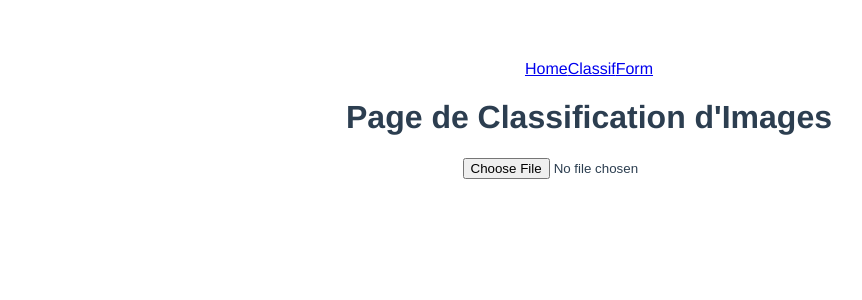
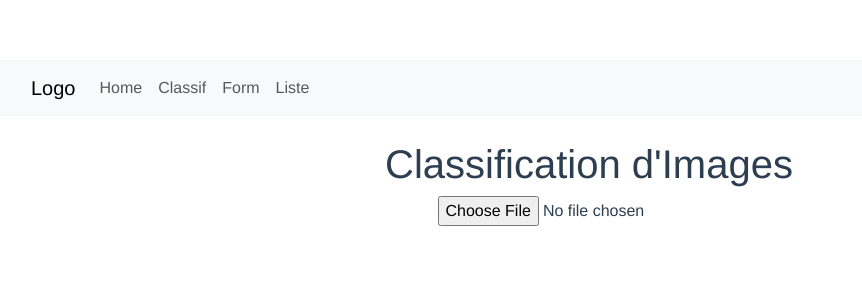
Before and after one commit to Pindice/Sperme, a Vue app in the folder front/: page /classif in a window 1280 px wide. Shown: the top 300 px of the page, without its empty margins (51-913 px from the left). Built offline with nearby package versions, Linux system fonts and the light colour scheme.

Commit message:
Creation ListePatients et update Bootstrap 1

```diff
--- a/front/package.json
+++ b/front/package.json
@@ -9,6 +9,7 @@
   },
   "dependencies": {
     "axios": "^1.4.0",
+    "bootstrap": "^5.3.1",
     "core-js": "^3.8.3",
     "vue": "^3.3.4",
     "vue-router": "^4.2.4"
--- a/front/src/App.vue
+++ b/front/src/App.vue
@@ -1,11 +1,33 @@
 <template>
   <div id="app">
-    <nav>
-      <router-link to="/">Home</router-link>
-      <router-link to="/classif">Classif</router-link>
-      <router-link to="/form">Form</router-link>
+    <nav class="navbar navbar-expand-lg navbar-light bg-light">
+      <div class="container">
+        <router-link to="/" class="navbar-brand">Logo</router-link>
+        <button class="navbar-toggler" type="button" data-bs-toggle="collapse" data-bs-target="#navbarNav"
+          aria-controls="navbarNav" aria-expanded="false" aria-label="Toggle navigation">
+          <span class="navbar-toggler-icon"></span>
+        </button>
+        <div class="collapse navbar-collapse" id="navbarNav">
+          <ul class="navbar-nav">
+            <li class="nav-item">
+              <router-link to="/" class="nav-link">Home</router-link>
+            </li>
+            <li class="nav-item">
+              <router-link to="/classif" class="nav-link">Classif</router-link>
+            </li>
+            <li class="nav-item">
+              <router-link to="/form" class="nav-link">Form</router-link>
+            </li>
+            <li class="nav-item">
+              <router-link to="/liste" class="nav-link">Liste</router-link>
+            </li>
+          </ul>
+        </div>
+      </div>
     </nav>
-    <router-view />
+    <div class="container mt-4">
+      <router-view />
+    </div>
   </div>
 </template>
 
--- a/front/src/components/ClassificationImage.vue
+++ b/front/src/components/ClassificationImage.vue
@@ -1,10 +1,15 @@
 <template>
   <div>
-    <h1>Page de Classification d'Images</h1>
+    <h1>Classification d'Images</h1>
     <input type="file" ref="imageInput" @change="uploadImage" accept="image/*">
+    <div v-if="imagePreview">
+      <br>
+      <img :src="imagePreview" alt="Image preview">
+    </div>
+    <br>
     <div v-if="predictions">
       <h2>Résultats de classification :</h2>
-      <table>
+      <table class="table table-striped">
         <thead>
           <tr>
             <th>Étiquette</th>
@@ -31,6 +36,7 @@ axios.defaults.baseURL = 'http://localhost:8000';
 export default {
   setup() {
     const predictions = ref(null);
+    const imagePreview = ref(null);
 
     async function uploadImage(event) {
       const file = event.target.files[0];
@@ -39,6 +45,14 @@ export default {
         return;
       }
 
+      // Afficher la prévisualisation de l'image sans la sauvegarder dans une base de données
+      const reader = new FileReader();
+      reader.onload = (e) => {
+        imagePreview.value = e.target.result;
+      };
+      reader.readAsDataURL(file);
+
+      // Effectuer la classification d'image en envoyant le fichier au serveur
       const formData = new FormData();
       formData.append('image', file);
 
@@ -53,6 +67,7 @@ export default {
     return {
       predictions,
       uploadImage,
+      imagePreview,
     };
   },
 };
--- /dev/null
+++ b/front/src/components/ListePatients.vue
@@ -0,0 +1,62 @@
+<template>
+    <div>
+      <h1>Liste des patients</h1>
+      <table>
+        <thead>
+          <tr>
+            <th>ID</th>
+            <th>Season</th>
+            <th>Age</th>
+            <th>Childish Diseases</th>
+            <th>Accident or Serious Trauma</th>
+            <th>Surgical Intervention</th>
+            <th>High Fevers Last Year</th>
+            <th>Alcohol Consumption</th>
+            <th>Smoking Habit</th>
+            <th>Hours Sitting Per Day</th>
+            <th>Diagnosis</th>
+          </tr>
+        </thead>
+        <tbody>
+          <tr v-for="patient in patients" :key="patient.id">
+            <td>{{ patient.id }}</td>
+            <td>{{ patient.season }}</td>
+            <td>{{ patient.age }}</td>
+            <td>{{ patient.childish_diseases }}</td>
+            <td>{{ patient.accident_or_serious_trauma }}</td>
+            <td>{{ patient.surgical_intervention }}</td>
+            <td>{{ patient.high_fevers_last_year }}</td>
+            <td>{{ patient.alcohol_consumption }}</td>
+            <td>{{ patient.smoking_habit }}</td>
+            <td>{{ patient.hours_sitting_per_day }}</td>
+            <td>{{ patient.diagnosis }}</td>
+          </tr>
+        </tbody>
+      </table>
+    </div>
+  </template>
+
+  <script>
+  import axios from 'axios'; // Importez axios depuis le package installé
+
+  export default {
+    data() {
+      return {
+        patients: [],
+      };
+    },
+    mounted() {
+      this.fetchPatients();
+    },
+    methods: {
+      async fetchPatients() {
+        try {
+          const response = await axios.get('/api/patients/'); // Utilisez axios.get au lieu de fetch
+          this.patients = response.data;
+        } catch (error) {
+          console.error('Erreur lors de la récupération des patients :', error);
+        }
+      },
+    },
+  };
+  </script>
--- a/front/src/main.js
+++ b/front/src/main.js
@@ -1,6 +1,7 @@
 import { createApp } from 'vue'; // Importer createApp depuis vue
 import App from './App.vue';
 import myRouter from './router'; // Assurez-vous d'utiliser le nom correct ici
+import 'bootstrap/dist/css/bootstrap.css';
 
 const app = createApp(App); // Créer l'instance de l'application Vue
 
--- a/front/src/router/index.js
+++ b/front/src/router/index.js
@@ -1,12 +1,14 @@
 import { createRouter, createWebHistory } from 'vue-router'; // Assurez-vous d'importer les bonnes fonctions depuis vue-router
 import MainPage from '../views/MainPage.vue';
 import ClassificationImage from '../components/ClassificationImage.vue';
-import FormulaireClinique from '../components/FormulaireClinique.vue'
+import FormulaireClinique from '../components/FormulaireClinique.vue';
+import ListePatients from '../components/ListePatients.vue'
 
 const routes = [
   { path: '/', component: MainPage },
   { path: '/classif', component: ClassificationImage },
-  { path: '/form', component: FormulaireClinique}
+  { path: '/form', component: FormulaireClinique},
+  { path: '/liste', component: ListePatients },
 ];
 
 const myRouter = createRouter({
```
Also changed, not shown: 1 other file (tests, documents, lock files or other folders).
